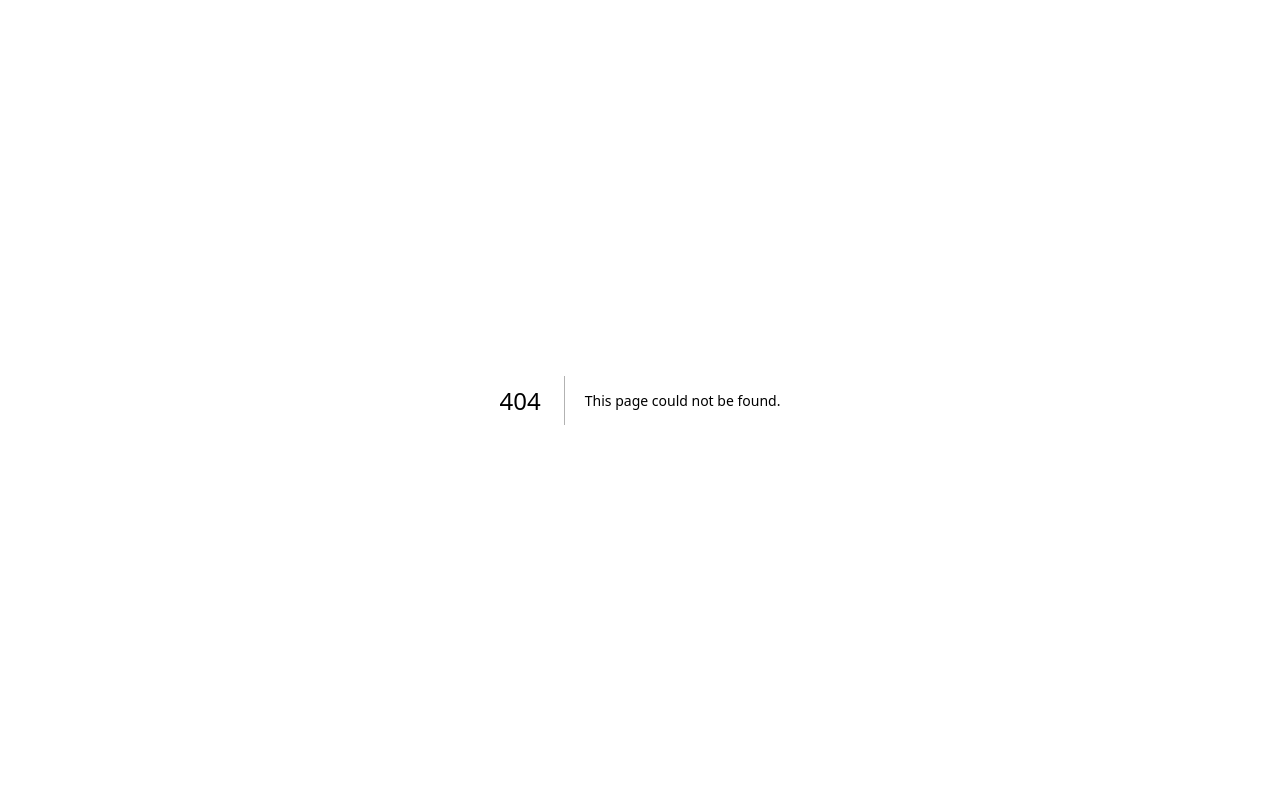
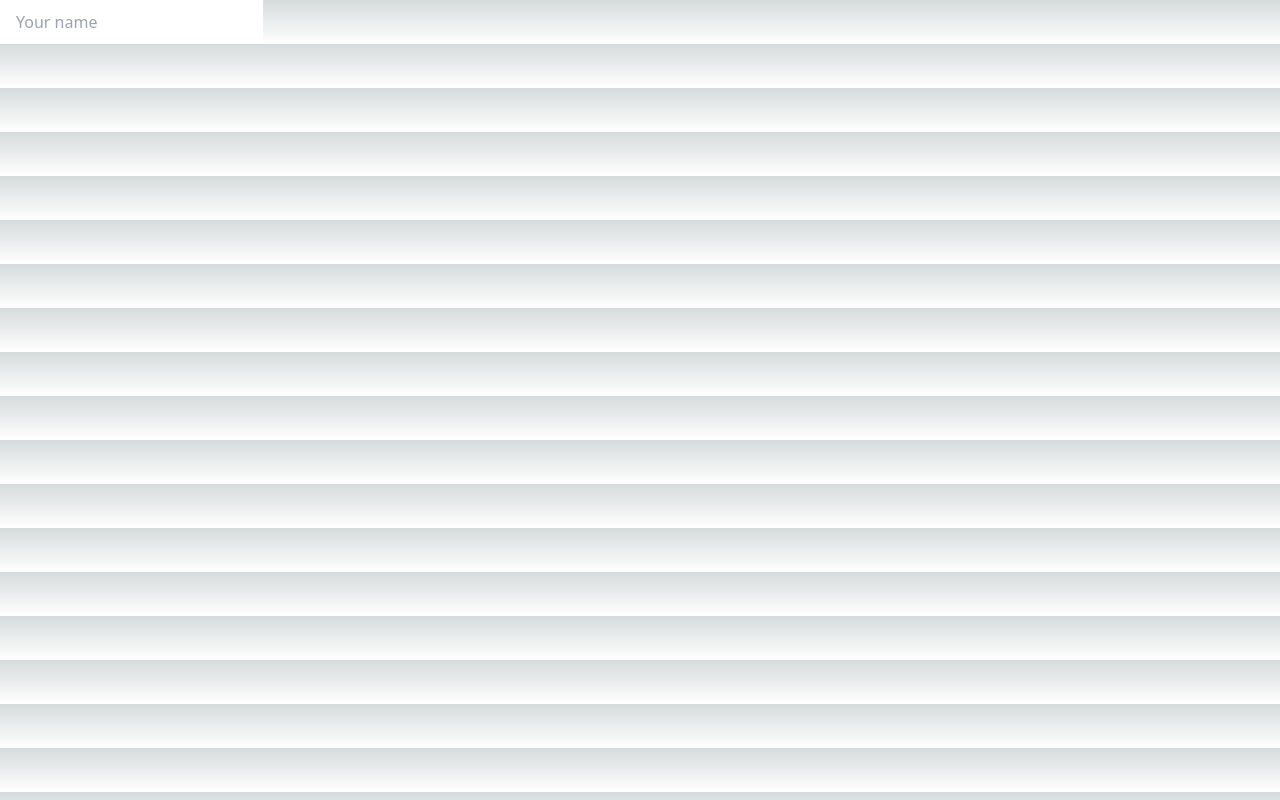
Before and after one commit to athena272/react-junior-mistakes, a Next.js app: page /Mistakes/10 in a window 1280 px wide. Before the commit this address had no page. Built offline with nearby package versions, Linux system fonts and the light colour scheme.

Commit message:
Create index.tsx

```diff
--- /dev/null
+++ b/src/pages/Mistakes/10/index.tsx
@@ -0,0 +1,32 @@
+"use client"
+
+import { useState } from "react"
+
+export default function Mistake10() {
+    const [user, setUser] = useState({
+        name: "",
+        city: "",
+        age: 50
+    })
+
+    const handleChange = (ev: React.ChangeEvent<HTMLInputElement>) => {
+        setUser({
+            ...user,
+            name: ev.target.value
+        })
+    }
+
+    console.log(user)
+
+    return (
+        <form>
+
+            <input
+                type="text"
+                placeholder="Your name"
+                className="py-[10px] px-[16px] text-black"
+                onChange={handleChange}
+            />
+        </form>
+    )
+}
```
